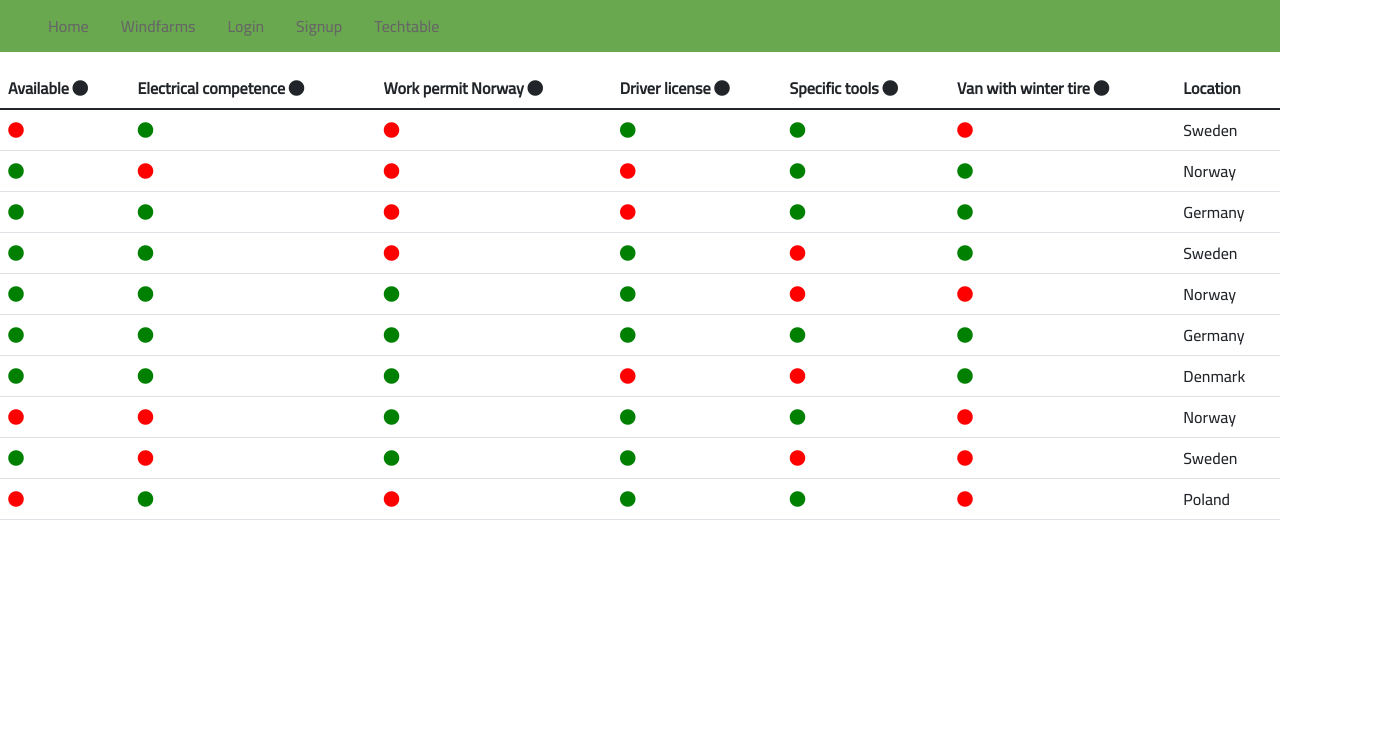
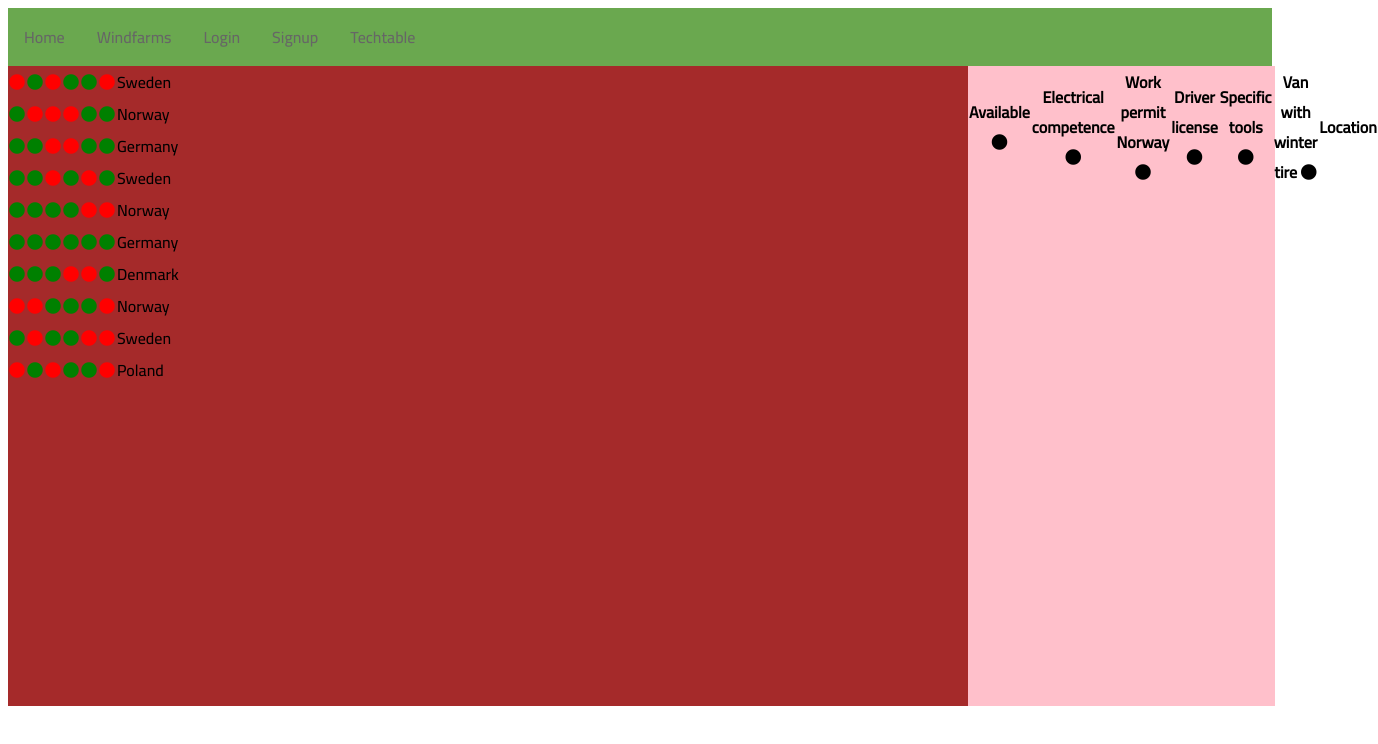
Before and after one commit to leantrim/windbooking-frontend, a React (Create React App) app: page /TechTable in a window 1280 px wide. Shown: the top 744 px of the page, 1378 px wide, since content can reach past the window. Built offline with nearby package versions, Linux system fonts and the light colour scheme.

Commit message:
main grid

```diff
--- a/package.json
+++ b/package.json
@@ -16,7 +16,6 @@
     "@types/react-dom": "^17.0.11",
     "@types/react-router": "^5.1.18",
     "axios": "^0.25.0",
-    "bootstrap": "^5.1.3",
     "joi": "^17.6.0",
     "jwt-decode": "^3.1.2",
     "lodash": "^4.17.21",
--- a/public/index.html
+++ b/public/index.html
@@ -1,19 +1,20 @@
 <!DOCTYPE html>
 <html lang="en">
-
-<head>
-    <meta charset="UTF-8">
-    <meta http-equiv="X-UA-Compatible" content="IE=edge">
-    <meta name="viewport" content="width=device-width, initial-scale=1.0">
+  <head>
+    <meta charset="UTF-8" />
+    <meta http-equiv="X-UA-Compatible" content="IE=edge" />
+    <meta name="viewport" content="width=device-width, initial-scale=1.0" />
     <title>WindBooking</title>
 
-    <link rel="preconnect" href="https://fonts.googleapis.com">
-    <link rel="preconnect" href="https://fonts.gstatic.com" crossorigin>
-    <link href="https://fonts.googleapis.com/css2?family=Cairo:wght@300;500&display=swap" rel="stylesheet">
-</head>
+    <link rel="preconnect" href="https://fonts.googleapis.com" />
+    <link rel="preconnect" href="https://fonts.gstatic.com" crossorigin />
+    <link
+      href="https://fonts.googleapis.com/css2?family=Cairo:wght@300;500&display=swap"
+      rel="stylesheet"
+    />
+  </head>
 
-<body>
+  <body>
     <div id="root"></div>
-</body>
-
+  </body>
 </html>
--- a/src/App.tsx
+++ b/src/App.tsx
@@ -10,8 +10,6 @@ import { useEffect, useState } from "react";
 import auth from "./services/authService";
 import Logout from "./components/Logout";
 import TechTable from "./components/TechTable";
-import "bootstrap/dist/css/bootstrap.min.css";
-import "bootstrap/dist/css/bootstrap.css";
 import ProtectedRoute from "./components/common/ProtectedRoute";
 import NewWindfarm from "./components/NewWindfarm";
 
@@ -23,7 +21,7 @@ function App() {
   }, []);
 
   return (
-    <div>
+    <div className="main">
       <NavBar user={user} />
 
       <Switch>
--- a/src/components/TechTable.tsx
+++ b/src/components/TechTable.tsx
@@ -4,6 +4,7 @@ import TabelBody from "./common/TableBody";
 import TabelHeader from "./common/TableHeader";
 import { Column, SortColumns } from "../types/Table";
 import { Technician } from "../types/TechnicianUpdated";
+import "../styles/TechTable.css";
 
 function TechTable() {
   const [technicians, setTechnicians] = useState<Technician[]>([]);
@@ -57,14 +58,18 @@ function TechTable() {
   const filtered = getFiltered();
 
   return (
-    <table className={"table table-hover"} style={{ cursor: "pointer" }}>
+    <div className="tech-main">
+      <div className="tech-filter">
         <TabelHeader
           columns={columns}
           filterSchema={filterSchema}
           onFilter={handleFilter}
         />
+      </div>
+      <div className={"tech-table"} style={{ cursor: "pointer" }}>
         <TabelBody data={filtered} columns={columns} onSelect={handleSelect} />
-    </table>
+      </div>
+    </div>
   );
 }
 
--- a/src/styles/App.css
+++ b/src/styles/App.css
@@ -1,3 +1,7 @@
 * {
   font-family: "Cairo", sans-serif;
 }
+.main {
+  top: 0;
+  left: 0;
+}
--- /dev/null
+++ b/src/styles/TechTable.css
@@ -0,0 +1,18 @@
+.tech-main {
+  display: grid;
+}
+
+.tech-table {
+  grid-column: 1;
+  grid-row: 1;
+  width: 75vw;
+  height: 80vh;
+  background-color: brown;
+}
+
+.tech-filter {
+  grid-column: 2;
+  width: 24vw;
+  height: 80vh;
+  background-color: pink;
+}
```
Also changed, not shown: 1 other file (tests, documents, lock files or other folders). Lines whose indentation alone changed are shown as unchanged.
